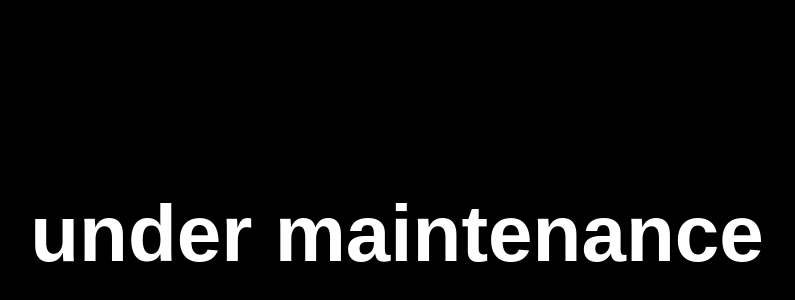
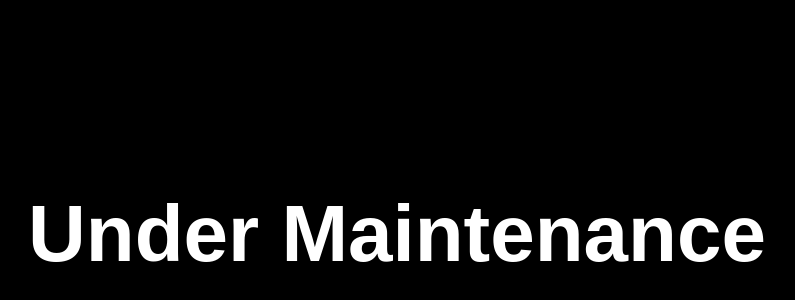
Before and after one commit to heyanantsingh/Portfolio, a plain HTML site: page index.html in a window 1280 px wide. Shown: the part 166-466 px from the top of the page, without its empty margins (243-1038 px from the left). Drawn offline with Linux system fonts and the light colour scheme.

Commit message:
Update index.html

```diff
--- a/index.html
+++ b/index.html
@@ -22,6 +22,6 @@
     </style>
 </head>
 <body>
-    <h1> under maintenance</h1>
+    <h1> Under Maintenance</h1>
 </body>
 </html>
```
